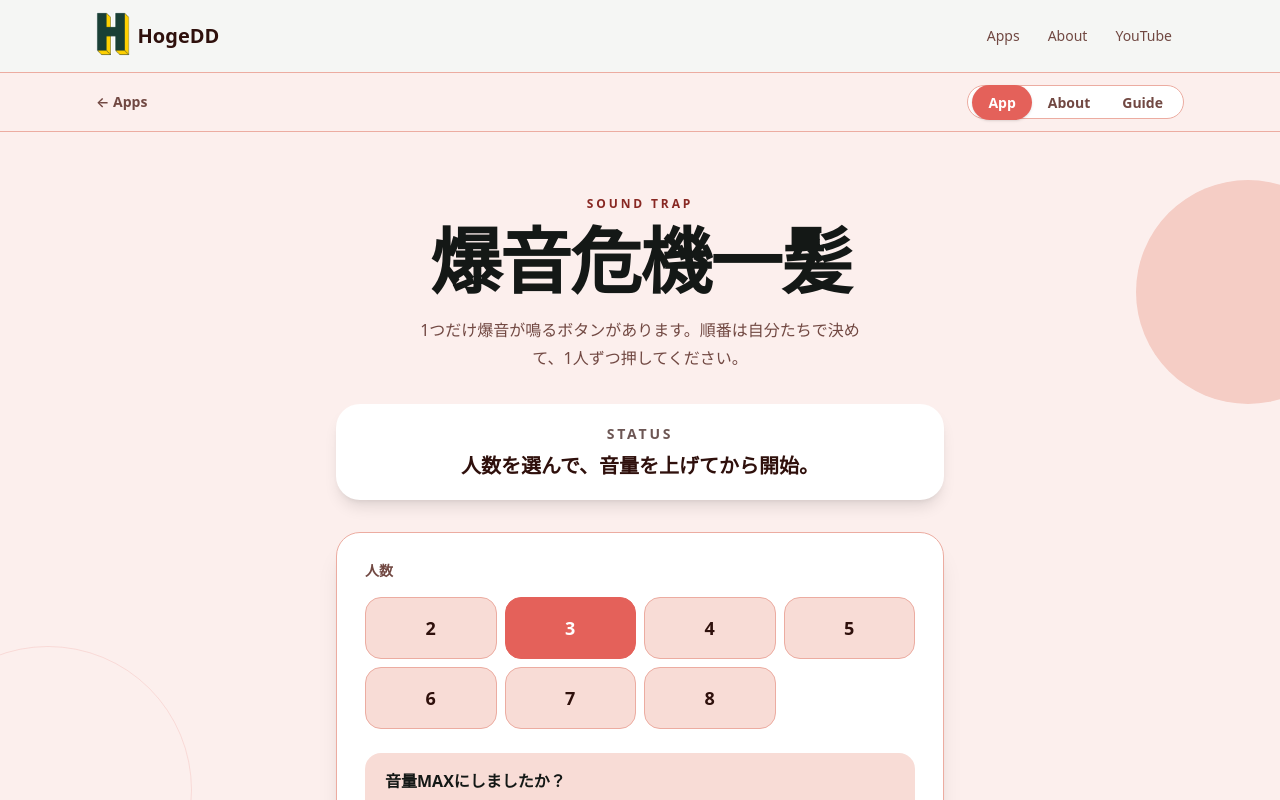
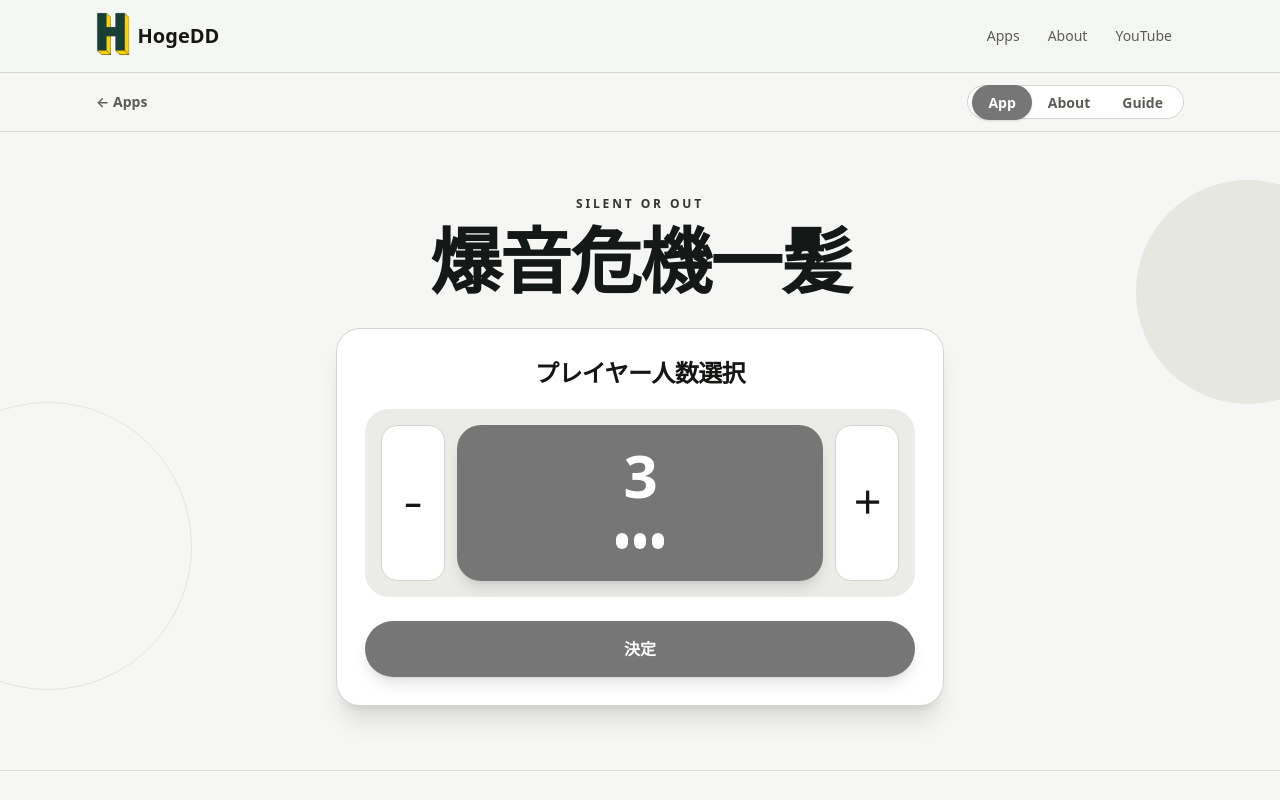
Before and after one commit to HogeDD/hogedd-web, a Next.js app: page /apps/bakuon-kikiippatsu in a window 1280 px wide. Shown: the top 800 px of the page. Built offline with nearby package versions, Linux system fonts and the light colour scheme.

Commit message:
爆音危機一髪のUIを整える

```diff
--- a/app/apps/bakuon-kikiippatsu/_components/bakuon-kikiippatsu-client.tsx
+++ b/app/apps/bakuon-kikiippatsu/_components/bakuon-kikiippatsu-client.tsx
@@ -1,6 +1,6 @@
 "use client";
 
-import { useMemo, useState } from "react";
+import { useEffect, useMemo, useRef, useState } from "react";
 import {
   MAX_PLAYER_COUNT,
   MIN_PLAYER_COUNT,
@@ -9,14 +9,26 @@ import {
   pressButton,
 } from "@/app/apps/bakuon-kikiippatsu/_lib/game";
 
-const playerCounts = Array.from(
-  { length: MAX_PLAYER_COUNT - MIN_PLAYER_COUNT + 1 },
-  (_, index) => MIN_PLAYER_COUNT + index,
-);
+const REVEAL_DURATION_MS = 1400;
 
 export function BakuonKikiippatsuClient() {
   const [playerCount, setPlayerCount] = useState(3);
+  const [setupStep, setSetupStep] = useState<"players" | "volume">("players");
   const [game, setGame] = useState<BakuonGame | null>(null);
+  const [revealingButton, setRevealingButton] = useState<{
+    index: number;
+    isFilling: boolean;
+  } | null>(null);
+  const revealTimerRef = useRef<ReturnType<typeof setTimeout> | null>(null);
+  const revealFrameRef = useRef<number | null>(null);
+
+  useEffect(
+    () => () => {
+      if (revealTimerRef.current) clearTimeout(revealTimerRef.current);
+      if (revealFrameRef.current) cancelAnimationFrame(revealFrameRef.current);
+    },
+    [],
+  );
 
   const gridColumns = useMemo(() => {
     if (!game) return 3;
@@ -27,33 +39,53 @@ export function BakuonKikiippatsuClient() {
 
   function startGame() {
     setGame(createGame({ playerCount }));
+    setRevealingButton(null);
   }
 
   function resetGame() {
+    if (revealTimerRef.current) clearTimeout(revealTimerRef.current);
+    if (revealFrameRef.current) cancelAnimationFrame(revealFrameRef.current);
     setGame(null);
+    setRevealingButton(null);
+    setSetupStep("players");
+  }
+
+  function selectPreviousPlayerCount() {
+    setPlayerCount((count) => Math.max(MIN_PLAYER_COUNT, count - 1));
+  }
+
+  function selectNextPlayerCount() {
+    setPlayerCount((count) => Math.min(MAX_PLAYER_COUNT, count + 1));
   }
 
   function handleButtonPress(index: number) {
-    if (!game) return;
+    if (!game || revealingButton) return;
 
     const selectedButton = game.buttons[index];
     if (!selectedButton || selectedButton.status !== "hidden") return;
 
+    setRevealingButton({ index, isFilling: false });
+    revealFrameRef.current = requestAnimationFrame(() => {
+      setRevealingButton({ index, isFilling: true });
+    });
+
+    revealTimerRef.current = setTimeout(() => {
       const nextGame = pressButton(game, index);
       setGame(nextGame);
+      setRevealingButton(null);
 
       if (selectedButton.hasBomb) {
         playBakuon();
-    } else {
-      playSafeClick();
       }
+    }, REVEAL_DURATION_MS);
   }
 
+  const remainingSafeCount = game ? game.buttons.length - 1 - game.safePressCount : 0;
   const statusLabel = game
     ? game.status === "lost"
-      ? "爆音。押した人の負け。"
-      : `セーフ ${game.safePressCount} 回。次の人、どうぞ。`
-    : "人数を選んで、音量を上げてから開始。";
+      ? "OUT"
+      : `SAFE 残り ${remainingSafeCount}`
+    : null;
 
   return (
     <section className="relative overflow-hidden">
@@ -69,75 +101,93 @@ export function BakuonKikiippatsuClient() {
       <div className="relative mx-auto w-full max-w-2xl px-4 py-10 sm:px-6 sm:py-16 lg:px-8">
         <header className="text-center">
           <p className="text-xs font-semibold uppercase tracking-[0.24em] text-[var(--accent-text)]">
-            Sound Trap
+            Silent or Out
           </p>
           <h1 className="mt-3 text-5xl font-semibold tracking-tight sm:text-7xl">爆音危機一髪</h1>
-          <p className="mx-auto mt-5 max-w-md text-base leading-7 text-[var(--muted)]">
-            1つだけ爆音が鳴るボタンがあります。順番は自分たちで決めて、1人ずつ押してください。
-          </p>
         </header>
 
+        {game ? (
           <div
             className={[
-            "mt-8 rounded-3xl px-5 py-5 text-center shadow-lg transition-colors sm:px-7",
-            game?.status === "lost"
-              ? "bg-[var(--accent)] text-[var(--accent-foreground)]"
+              "mt-8 rounded-3xl px-5 py-4 text-center shadow-lg transition-colors sm:px-7",
+              game.status === "lost"
+                ? "bg-[var(--accent)] text-4xl text-[var(--accent-foreground)] ring-4 ring-[var(--accent)]/25"
                 : "bg-[var(--surface)] text-[var(--foreground)]",
             ].join(" ")}
             role="status"
             aria-live="polite"
           >
-          <p className="text-sm font-semibold uppercase tracking-[0.2em] opacity-70">Status</p>
-          <p className="mt-2 text-xl font-semibold">{statusLabel}</p>
+            <p className="text-2xl font-semibold tracking-tight">{statusLabel}</p>
           </div>
+        ) : null}
 
         {!game ? (
           <div className="mt-8 rounded-3xl border border-[var(--border)] bg-[var(--surface)] p-5 shadow-xl sm:p-7">
-            <p className="text-sm font-semibold text-[var(--muted)]">人数</p>
-            <div className="mt-4 grid grid-cols-4 gap-2">
-              {playerCounts.map((count) => (
-                <button
-                  key={count}
-                  type="button"
-                  onClick={() => setPlayerCount(count)}
-                  className={[
-                    "touch-manipulation rounded-2xl border px-4 py-4 text-lg font-semibold transition focus-visible:outline-none focus-visible:ring-2 focus-visible:ring-[var(--accent)] focus-visible:ring-offset-2 focus-visible:ring-offset-[var(--surface)]",
-                    playerCount === count
-                      ? "border-[var(--accent)] bg-[var(--accent)] text-[var(--accent-foreground)]"
-                      : "border-[var(--border)] bg-[var(--surface-strong)] text-[var(--foreground)] hover:border-[var(--accent)]",
-                  ].join(" ")}
-                  aria-pressed={playerCount === count}
-                >
-                  {count}
-                </button>
-              ))}
-            </div>
-
-            <div className="mt-6 rounded-2xl bg-[var(--surface-strong)] px-5 py-4">
-              <p className="text-base font-semibold">音量MAXにしましたか？</p>
-              <p className="mt-2 text-sm leading-6 text-[var(--muted)]">
-                端末の音量を上げてから始めてください。消音モードだと台無しです。
+            {setupStep === "players" ? (
+              <>
+                <p className="mb-5 text-center text-2xl font-semibold tracking-tight text-[var(--foreground)]">
+                  プレイヤー人数選択
                 </p>
-            </div>
+                <PlayerCountRollSelector
+                  count={playerCount}
+                  onPrevious={selectPreviousPlayerCount}
+                  onNext={selectNextPlayerCount}
+                />
 
                 <button
                   type="button"
-              onClick={startGame}
+                  onClick={() => setSetupStep("volume")}
                   className="mt-6 w-full touch-manipulation rounded-full bg-[var(--accent)] px-6 py-4 text-base font-semibold text-[var(--accent-foreground)] shadow-lg transition hover:opacity-90 focus-visible:outline-none focus-visible:ring-2 focus-visible:ring-[var(--accent)] focus-visible:ring-offset-2 focus-visible:ring-offset-[var(--surface)]"
                 >
-              音量MAXで開始
+                  決定
                 </button>
+              </>
+            ) : (
+              <div className="text-center">
+                <p className="mb-5 text-2xl font-semibold tracking-tight text-[var(--foreground)]">
+                  音量を上げる
+                </p>
+                <p className="text-4xl font-semibold tracking-tight text-[var(--foreground)]">
+                  READY
+                </p>
+                <div className="mt-6 flex gap-2">
+                  <button
+                    type="button"
+                    onClick={() => setSetupStep("players")}
+                    className="min-w-0 flex-1 touch-manipulation rounded-full border border-[var(--border)] bg-[var(--surface)] px-5 py-4 text-sm font-semibold text-[var(--foreground)] transition hover:border-[var(--accent)] focus-visible:outline-none focus-visible:ring-2 focus-visible:ring-[var(--accent)] focus-visible:ring-offset-2 focus-visible:ring-offset-[var(--surface)]"
+                  >
+                    戻る
+                  </button>
+                  <button
+                    type="button"
+                    onClick={startGame}
+                    className="min-w-0 flex-[2] touch-manipulation rounded-full bg-[var(--accent)] px-6 py-4 text-base font-semibold text-[var(--accent-foreground)] shadow-lg transition hover:opacity-90 focus-visible:outline-none focus-visible:ring-2 focus-visible:ring-[var(--accent)] focus-visible:ring-offset-2 focus-visible:ring-offset-[var(--surface)]"
+                  >
+                    開始
+                  </button>
+                </div>
+              </div>
+            )}
           </div>
         ) : (
           <div className="mt-8">
             <div
-              className="grid gap-2 rounded-3xl border border-[var(--border)] bg-[var(--surface)] p-3 shadow-xl sm:gap-3 sm:p-4"
+              className={[
+                "grid gap-2 rounded-3xl border p-3 shadow-xl transition-colors sm:gap-3 sm:p-4",
+                game.status === "lost"
+                  ? "border-[var(--accent)] bg-[var(--accent-soft)]"
+                  : "border-[var(--border)] bg-[var(--surface)]",
+              ].join(" ")}
               style={{ gridTemplateColumns: `repeat(${gridColumns}, minmax(0, 1fr))` }}
             >
               {game.buttons.map((button) => {
                 const isBomb = button.status === "bomb";
                 const isSafe = button.status === "safe";
-                const isDisabled = game.status !== "playing" || button.status !== "hidden";
+                const isRevealing = revealingButton?.index === button.index;
+                const isDisabled =
+                  game.status !== "playing" ||
+                  button.status !== "hidden" ||
+                  revealingButton !== null;
 
                 return (
                   <button
@@ -147,17 +197,29 @@ export function BakuonKikiippatsuClient() {
                     disabled={isDisabled}
                     aria-label={`${button.index + 1}番のボタン`}
                     className={[
-                      "flex aspect-square touch-manipulation items-center justify-center rounded-2xl border text-2xl font-semibold shadow-sm transition sm:rounded-3xl sm:text-3xl",
+                      "relative flex aspect-square touch-manipulation items-center justify-center overflow-hidden rounded-2xl border text-2xl font-semibold shadow-sm transition sm:rounded-3xl sm:text-3xl",
                       "focus-visible:outline-none focus-visible:ring-2 focus-visible:ring-[var(--accent)] focus-visible:ring-offset-2 focus-visible:ring-offset-[var(--surface)]",
                       isBomb
-                        ? "border-[var(--accent)] bg-[var(--accent)] text-[var(--accent-foreground)] motion-safe:animate-pulse"
+                        ? "border-[var(--accent)] bg-[var(--accent)] text-[var(--accent-foreground)] shadow-2xl motion-safe:animate-pulse"
                         : isSafe
                           ? "border-[var(--border)] bg-[var(--surface-strong)] text-[var(--muted)]"
                           : "border-[var(--border)] bg-[var(--surface)] text-[var(--foreground)] hover:-translate-y-0.5 hover:border-[var(--accent)] motion-safe:active:scale-95",
                       isDisabled ? "cursor-default" : "cursor-pointer",
                     ].join(" ")}
                   >
-                    {isBomb ? "爆" : isSafe ? "済" : button.index + 1}
+                    {isRevealing ? (
+                      <span
+                        className={[
+                          "absolute inset-x-0 bottom-0 bg-[var(--accent)]/80 transition-[height] ease-out",
+                          revealingButton?.isFilling ? "h-full" : "h-0",
+                        ].join(" ")}
+                        style={{ transitionDuration: `${REVEAL_DURATION_MS}ms` }}
+                        aria-hidden="true"
+                      />
+                    ) : null}
+                    <span className="relative z-10">
+                      {isBomb ? "OUT" : isSafe ? "SAFE" : button.index + 1}
+                    </span>
                   </button>
                 );
               })}
@@ -168,7 +230,7 @@ export function BakuonKikiippatsuClient() {
               onClick={resetGame}
               className="mx-auto mt-7 block rounded-full border border-[var(--border)] bg-[var(--surface)] px-6 py-3 text-sm font-semibold text-[var(--foreground)] transition hover:border-[var(--accent)] focus-visible:outline-none focus-visible:ring-2 focus-visible:ring-[var(--accent)] focus-visible:ring-offset-2 focus-visible:ring-offset-[var(--background)]"
             >
-              人数選択からやり直す
+              やり直す
             </button>
           </div>
         )}
@@ -177,12 +239,86 @@ export function BakuonKikiippatsuClient() {
   );
 }
 
-function playSafeClick() {
-  playTone({ frequencies: [360], durationMs: 120, gainValue: 0.04 });
+function PlayerCountRollSelector({
+  count,
+  onPrevious,
+  onNext,
+}: {
+  count: number;
+  onPrevious: () => void;
+  onNext: () => void;
+}) {
+  const canSelectPrevious = count > MIN_PLAYER_COUNT;
+  const canSelectNext = count < MAX_PLAYER_COUNT;
+
+  return (
+    <div
+      className="rounded-3xl bg-[var(--surface-strong)] p-3 text-center sm:p-4"
+      role="group"
+      aria-label="プレイヤー人数"
+    >
+      <div className="flex items-stretch gap-3">
+        <button
+          type="button"
+          onClick={onPrevious}
+          disabled={!canSelectPrevious}
+          className="flex w-14 touch-manipulation items-center justify-center rounded-2xl border border-[var(--border)] bg-[var(--surface)] text-3xl font-semibold text-[var(--foreground)] transition hover:border-[var(--accent)] disabled:opacity-25 focus-visible:outline-none focus-visible:ring-2 focus-visible:ring-[var(--accent)] focus-visible:ring-offset-2 focus-visible:ring-offset-[var(--surface-strong)] sm:w-16"
+          aria-label="人数を減らす"
+        >
+          −
+        </button>
+
+        <div
+          className="min-w-0 flex-1 rounded-3xl bg-[var(--accent)] px-5 py-5 text-[var(--accent-foreground)] shadow-lg"
+          aria-live="polite"
+          aria-atomic="true"
+        >
+          <p className="text-6xl font-semibold leading-none tracking-tight">{count}</p>
+          <PlayerIconRows count={count} />
+        </div>
+
+        <button
+          type="button"
+          onClick={onNext}
+          disabled={!canSelectNext}
+          className="flex w-14 touch-manipulation items-center justify-center rounded-2xl border border-[var(--border)] bg-[var(--surface)] text-3xl font-semibold text-[var(--foreground)] transition hover:border-[var(--accent)] disabled:opacity-25 focus-visible:outline-none focus-visible:ring-2 focus-visible:ring-[var(--accent)] focus-visible:ring-offset-2 focus-visible:ring-offset-[var(--surface-strong)] sm:w-16"
+          aria-label="人数を増やす"
+        >
+          ＋
+        </button>
+      </div>
+    </div>
+  );
+}
+
+function PlayerIconRows({ count }: { count: number }) {
+  return (
+    <div
+      className="mt-4 flex min-h-10 flex-col items-center justify-center gap-1"
+      aria-hidden="true"
+    >
+      {getPlayerIconRows(count).map((row, rowIndex) => (
+        <div key={rowIndex} className="flex justify-center gap-1.5">
+          {row.map((iconIndex) => (
+            <span key={iconIndex} className="h-4 w-3 rounded-full bg-[var(--accent-foreground)]" />
+          ))}
+        </div>
+      ))}
+    </div>
+  );
+}
+
+export function getPlayerIconRows(count: number): number[][] {
+  const firstRowCount = count <= 4 ? count : Math.ceil(count / 2);
+  const indexes = Array.from({ length: count }, (_, index) => index);
+
+  return [indexes.slice(0, firstRowCount), indexes.slice(firstRowCount)].filter(
+    (row) => row.length > 0,
+  );
 }
 
 function playBakuon() {
-  playTone({ frequencies: [220, 330, 440], durationMs: 900, gainValue: 0.18 });
+  playTone({ frequencies: [120, 180, 240, 360], durationMs: 1500, gainValue: 0.42 });
 }
 
 function playTone({
--- a/app/apps/bakuon-kikiippatsu/_lib/game.ts
+++ b/app/apps/bakuon-kikiippatsu/_lib/game.ts
@@ -1,5 +1,5 @@
 export const MIN_PLAYER_COUNT = 2;
-export const MAX_PLAYER_COUNT = 8;
+export const MAX_PLAYER_COUNT = 10;
 export const BUTTONS_PER_PLAYER = 3;
 
 export type BakuonButtonStatus = "hidden" | "safe" | "bomb";
--- a/app/apps/bakuon-kikiippatsu/layout.tsx
+++ b/app/apps/bakuon-kikiippatsu/layout.tsx
@@ -8,7 +8,7 @@ export default function BakuonKikiippatsuLayout({ children }: { children: ReactN
       appName="爆音危機一髪"
       appHref="/apps/bakuon-kikiippatsu"
       availablePages={["app", "about", "guide"]}
-      theme={appThemePresets.tomato}
+      theme={appThemePresets.sumi}
     >
       {children}
     </AppPageShell>
```
Also changed, not shown: 2 other files (tests, documents, lock files or other folders). Lines whose indentation alone changed are shown as unchanged.
